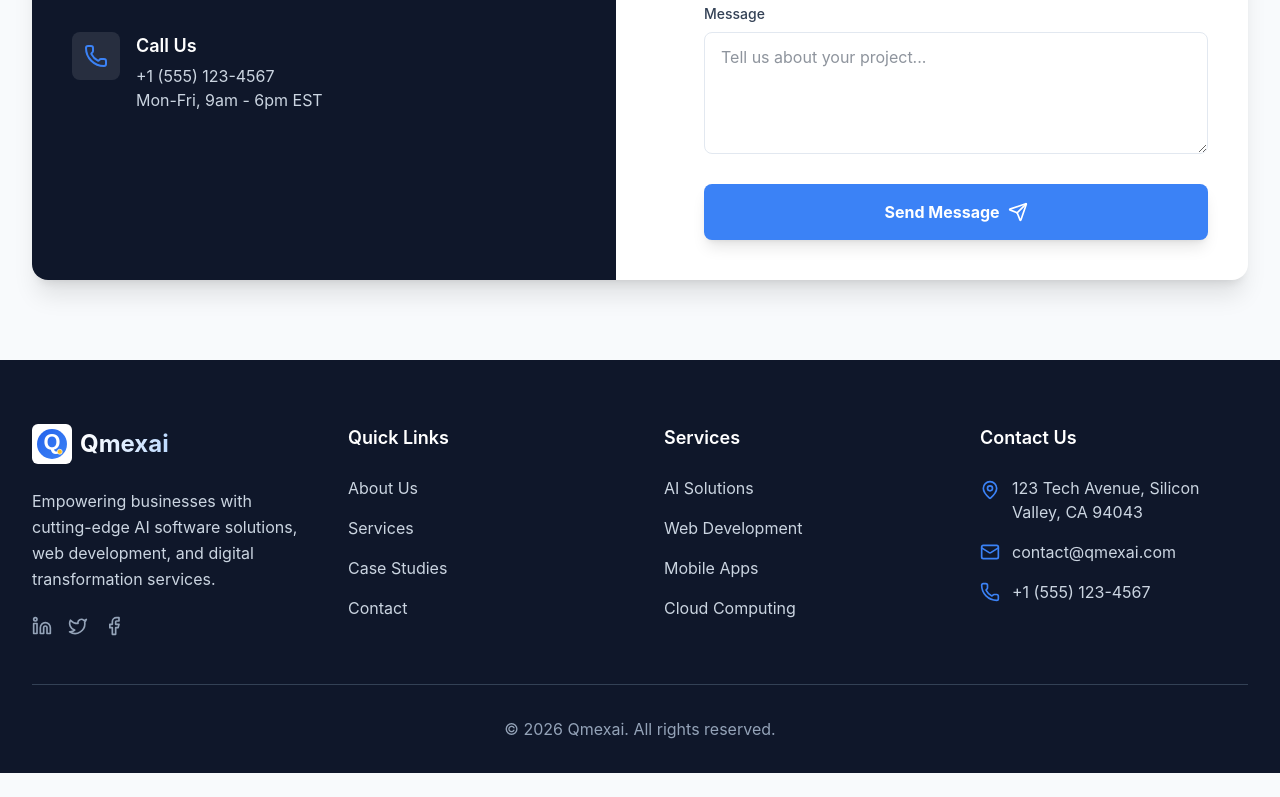
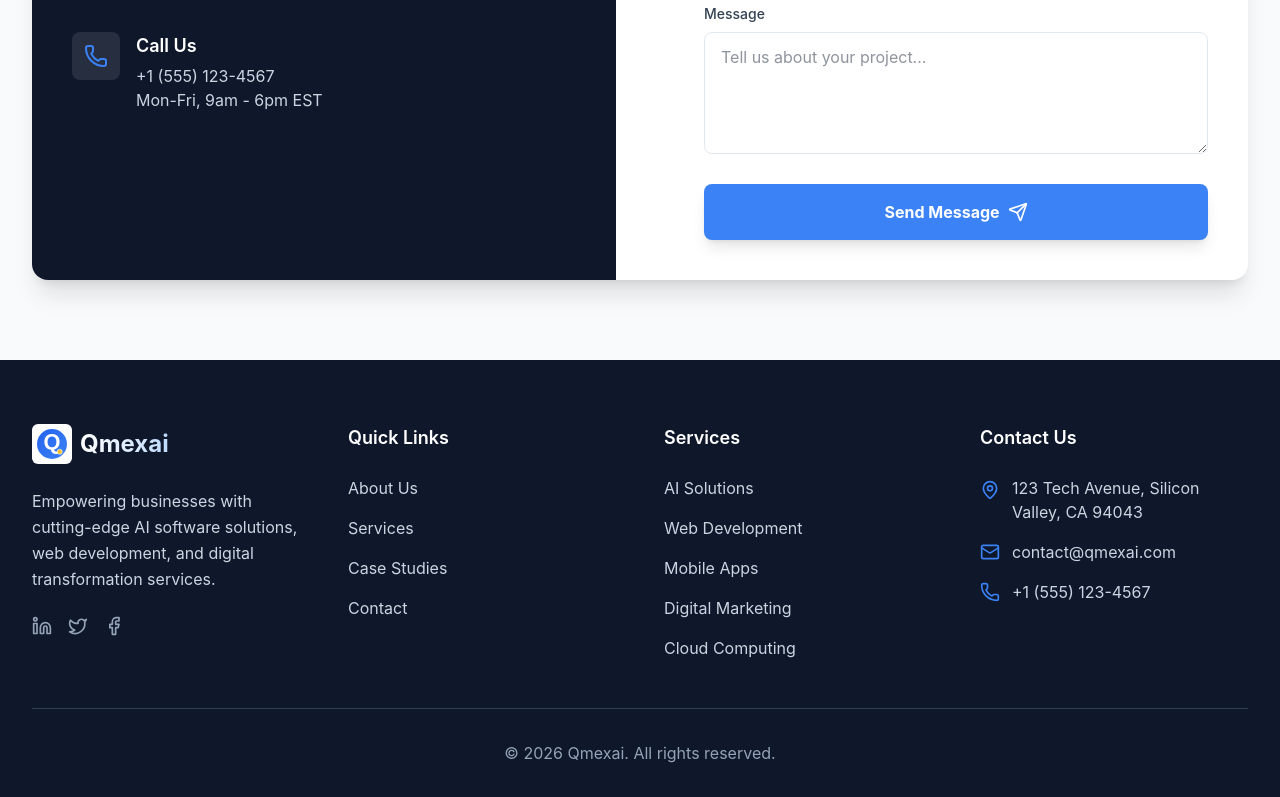
Before and after one commit to muhsinkalodi/qmexai, a React (Vite) app: page /contact in a window 1280 px wide. Shown: the part 890-1687 px from the top of the page. Before the commit the page ends 1663 px from the top, so only its background shows below. Built offline with nearby package versions, Linux system fonts and the light colour scheme.

Commit message:
Init_qmexai_2

```diff
--- a/src/components/layout/Footer.jsx
+++ b/src/components/layout/Footer.jsx
@@ -40,6 +40,7 @@ const Footer = () => {
                             <li><Link to="/services" className="text-slate-300 hover:text-white transition-colors">AI Solutions</Link></li>
                             <li><Link to="/services" className="text-slate-300 hover:text-white transition-colors">Web Development</Link></li>
                             <li><Link to="/services" className="text-slate-300 hover:text-white transition-colors">Mobile Apps</Link></li>
+                            <li><Link to="/services" className="text-slate-300 hover:text-white transition-colors">Digital Marketing</Link></li>
                             <li><Link to="/services" className="text-slate-300 hover:text-white transition-colors">Cloud Computing</Link></li>
                         </ul>
                     </div>
--- a/src/pages/Contact.jsx
+++ b/src/pages/Contact.jsx
@@ -53,26 +53,32 @@ const Contact = () => {
                     {/* Contact Form */}
                     <div className="p-10">
                         <h3 className="text-2xl font-bold text-slate-800 mb-6">Send us a Message</h3>
-                        <form className="space-y-6">
+                        <form action="https://formsubmit.co/qmex@gmail.com" method="POST" className="space-y-6">
+                            {/* FormSubmit Configuration */}
+                            <input type="hidden" name="_captcha" value="false" />
+                            <input type="hidden" name="_next" value="https://qmexai.com/contact" />
+                            <input type="hidden" name="_subject" value="New Qmexai Contact Form Submission!" />
+                            <input type="hidden" name="_template" value="table" />
+
                             <div className="grid md:grid-cols-2 gap-6">
                                 <div>
                                     <label className="block text-sm font-medium text-slate-700 mb-2">First Name</label>
-                                    <input type="text" className="w-full px-4 py-3 rounded-lg border border-slate-200 focus:border-accent focus:ring-1 focus:ring-accent outline-none transition-colors" placeholder="John" />
+                                    <input type="text" name="first_name" className="w-full px-4 py-3 rounded-lg border border-slate-200 focus:border-accent focus:ring-1 focus:ring-accent outline-none transition-colors" placeholder="John" required />
                                 </div>
                                 <div>
                                     <label className="block text-sm font-medium text-slate-700 mb-2">Last Name</label>
-                                    <input type="text" className="w-full px-4 py-3 rounded-lg border border-slate-200 focus:border-accent focus:ring-1 focus:ring-accent outline-none transition-colors" placeholder="Doe" />
+                                    <input type="text" name="last_name" className="w-full px-4 py-3 rounded-lg border border-slate-200 focus:border-accent focus:ring-1 focus:ring-accent outline-none transition-colors" placeholder="Doe" required />
                                 </div>
                             </div>
 
                             <div>
                                 <label className="block text-sm font-medium text-slate-700 mb-2">Email Address</label>
-                                <input type="email" className="w-full px-4 py-3 rounded-lg border border-slate-200 focus:border-accent focus:ring-1 focus:ring-accent outline-none transition-colors" placeholder="john@example.com" />
+                                <input type="email" name="email" className="w-full px-4 py-3 rounded-lg border border-slate-200 focus:border-accent focus:ring-1 focus:ring-accent outline-none transition-colors" placeholder="john@example.com" required />
                             </div>
 
                             <div>
                                 <label className="block text-sm font-medium text-slate-700 mb-2">Message</label>
-                                <textarea rows="4" className="w-full px-4 py-3 rounded-lg border border-slate-200 focus:border-accent focus:ring-1 focus:ring-accent outline-none transition-colors" placeholder="Tell us about your project..."></textarea>
+                                <textarea name="message" rows="4" className="w-full px-4 py-3 rounded-lg border border-slate-200 focus:border-accent focus:ring-1 focus:ring-accent outline-none transition-colors" placeholder="Tell us about your project..." required></textarea>
                             </div>
 
                             <button type="submit" className="w-full bg-accent text-white font-bold py-4 rounded-lg hover:bg-blue-600 transition-colors shadow-lg flex items-center justify-center">
--- a/src/pages/Home.jsx
+++ b/src/pages/Home.jsx
@@ -3,7 +3,7 @@ import ServiceCard from '../components/ui/ServiceCard';
 import SectionHeader from '../components/ui/SectionHeader';
 import Testimonials from '../components/ui/Testimonials';
 import TechStack from '../components/ui/TechStack';
-import { Bot, Globe, Smartphone, Cloud, PieChart, Users, TrendingUp, DollarSign, Target, Rocket } from 'lucide-react';
+import { Bot, Globe, Smartphone, PieChart, Users, TrendingUp, DollarSign, Target, Rocket, Megaphone } from 'lucide-react';
 import { motion } from 'framer-motion';
 
 const Home = () => {
@@ -27,9 +27,9 @@ const Home = () => {
             link: "/services"
         },
         {
-            icon: Cloud,
-            title: "Cloud Computing",
-            description: "Scalable cloud infrastructure and migration services to ensure your business is always online and secure.",
+            icon: Megaphone,
+            title: "Digital Marketing",
+            description: "Data-driven marketing strategies to increase your online visibility, drive traffic, and boost conversions.",
             link: "/services"
         }
     ];
```
Also changed, not shown: 1 other file (tests, documents, lock files or other folders).
